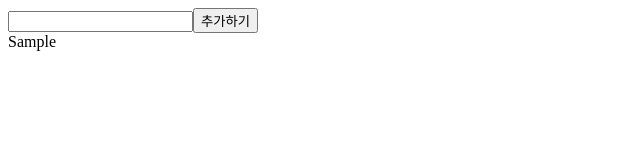
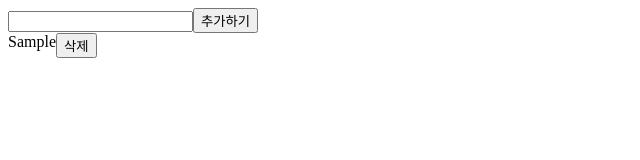
Before and after one commit to toswm128/R-Market, a React (Create React App) app: page / in a window 1280 px wide. Both pictures are taken after typing "Sample" into the empty fields and a click on the button "추가하기". Shown: the top 160 px of the page, without its empty margins (0-640 px from the left). Built offline with nearby package versions, Linux system fonts and the light colour scheme.

Commit message:
ADD: 완료, 삭제기능 추가

```diff
--- a/src/App.js
+++ b/src/App.js
@@ -12,9 +12,32 @@ function App() {
   };
 
   const submitTodo = () => {
-    setTodoList([...todoList, todoText]);
+    setTodoList([
+      ...todoList,
+      {
+        id: todoList.length + 1,
+        isChecked: false,
+        text: todoText,
+        deletedIndex: null,
+      },
+    ]);
     setTodoText("");
-    console.log(todoList);
+  };
+
+  const checkTodo = (selectedId) => {
+    setTodoList(
+      todoList.map((todo) =>
+        todo.id === selectedId ? { ...todo, isChecked: !todo.isChecked } : todo
+      )
+    );
+  };
+
+  const deleteTodo = (selectedId) => {
+    setTodoList(
+      todoList.map((todo) =>
+        todo.id === selectedId ? { ...todo, deletedIndex: selectedId } : todo
+      )
+    );
   };
 
   return (
@@ -24,7 +47,7 @@ function App() {
         onChageTodoText={onChageTodoText}
         submitTodo={submitTodo}
       />
-      <List todoList={todoList} />
+      <List todoList={todoList} checkTodo={checkTodo} deleteTodo={deleteTodo} />
     </>
   );
 }
--- a/src/components/Item.jsx
+++ b/src/components/Item.jsx
@@ -1,7 +1,19 @@
 import React from "react";
 
-const Item = ({ todo }) => {
-  return <div>{todo}</div>;
+const Item = ({ todo, checkTodo, deleteTodo }) => {
+  return todo.deletedIndex === null ? (
+    <div style={{ display: "flex" }}>
+      <div
+        style={{ textDecoration: todo.isChecked && "line-through" }}
+        onClick={() => checkTodo(todo.id)}
+      >
+        {todo.text}
+      </div>
+      <button onClick={() => deleteTodo(todo.id)}>삭제</button>
+    </div>
+  ) : (
+    <></>
+  );
 };
 
 export default Item;
--- a/src/components/List.jsx
+++ b/src/components/List.jsx
@@ -1,11 +1,11 @@
 import React from "react";
 import Item from "./Item.jsx";
 
-const List = ({ todoList }) => {
+const List = ({ todoList, checkTodo, deleteTodo }) => {
   return (
     <>
       {todoList.map((todo) => (
-        <Item todo={todo} />
+        <Item todo={todo} checkTodo={checkTodo} deleteTodo={deleteTodo} />
       ))}
     </>
   );
```
